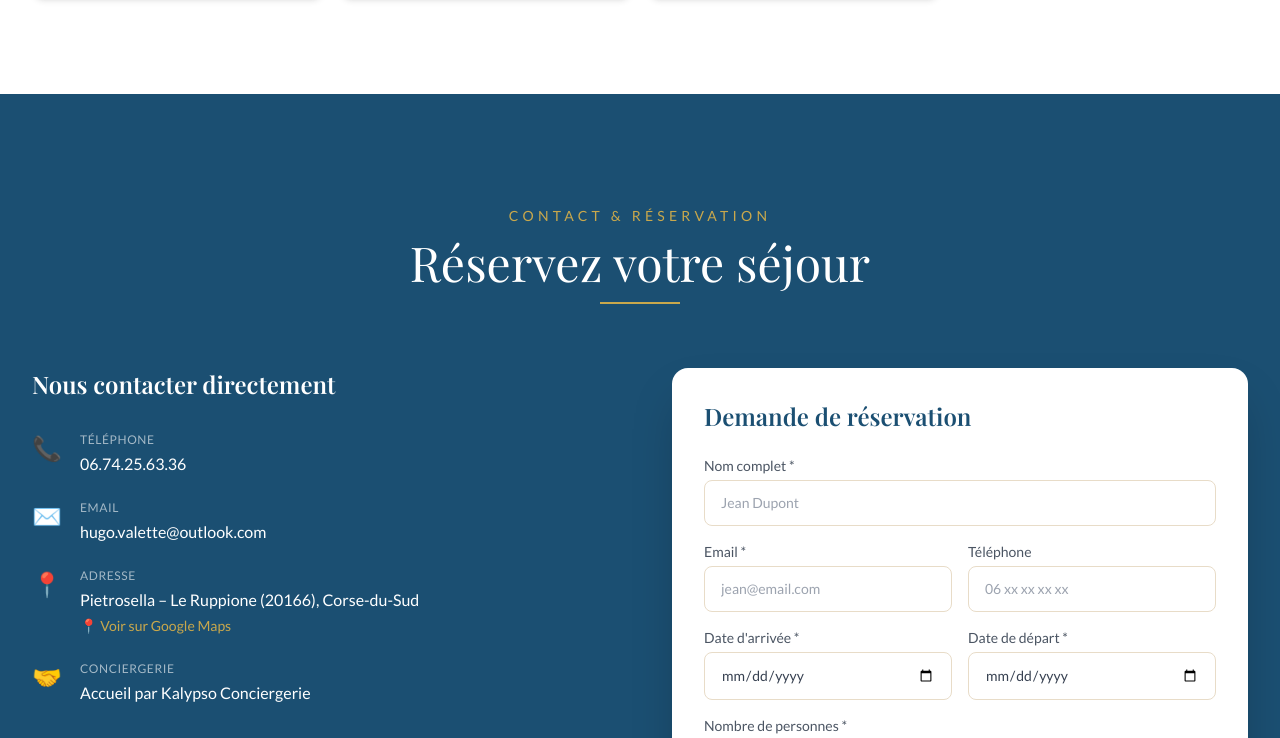
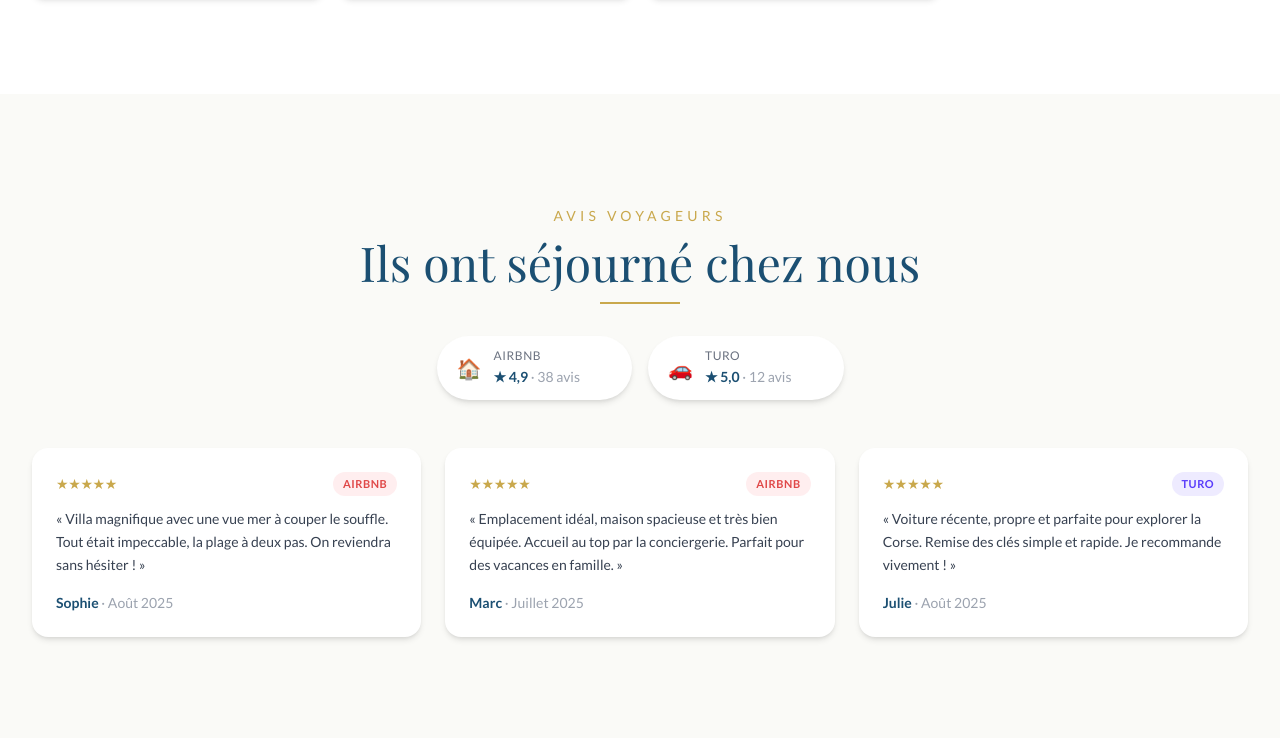
Before and after one commit to hugo2323/carpe-diem-corse, a Next.js app: page / in a window 1280 px wide. Shown: the part 6080-6818 px from the top of the page. Built offline with nearby package versions, Linux system fonts and the light colour scheme; no server answers; a web font is replaced by a local one.

Commit message:
feat: bande avis voyageurs (Airbnb + Turo) avec liens vers les avis complets

```diff
--- /dev/null
+++ b/app/components/ReviewsSection.tsx
@@ -0,0 +1,154 @@
+// Bande « Avis voyageurs ».
+//
+// ⚠️ Airbnb et Turo n'ont pas d'API publique pour récupérer les avis : les
+// extraits ci-dessous sont sélectionnés à la main. Remplace-les par tes vrais
+// avis (et ajuste les notes/nombre d'avis). Les boutons renvoient vers les
+// avis complets sur les plateformes.
+
+const AIRBNB_REVIEWS_URL = "https://www.airbnb.fr/rooms/24533933/reviews";
+const TURO_REVIEWS_URL =
+  "https://turo.com/fr/fr/location-suv/france/undefined/dacia/bigster-hybrid/3517110";
+
+// Notes globales (à remplacer par les vraies).
+const AIRBNB_RATING = { score: "4,9", count: 38 };
+const TURO_RATING = { score: "5,0", count: 12 };
+
+type Review = {
+  platform: "Airbnb" | "Turo";
+  name: string;
+  date: string;
+  stars: number;
+  text: string;
+};
+
+// Extraits d'avis — PLACEHOLDERS à remplacer par de vrais avis.
+const REVIEWS: Review[] = [
+  {
+    platform: "Airbnb",
+    name: "Sophie",
+    date: "Août 2025",
+    text: "Villa magnifique avec une vue mer à couper le souffle. Tout était impeccable, la plage à deux pas. On reviendra sans hésiter !",
+    stars: 5,
+  },
+  {
+    platform: "Airbnb",
+    name: "Marc",
+    date: "Juillet 2025",
+    text: "Emplacement idéal, maison spacieuse et très bien équipée. Accueil au top par la conciergerie. Parfait pour des vacances en famille.",
+    stars: 5,
+  },
+  {
+    platform: "Turo",
+    name: "Julie",
+    date: "Août 2025",
+    text: "Voiture récente, propre et parfaite pour explorer la Corse. Remise des clés simple et rapide. Je recommande vivement !",
+    stars: 5,
+  },
+];
+
+function Stars({ n }: { n: number }) {
+  return (
+    <span className="text-gold text-sm tracking-tight" aria-label={`${n} sur 5`}>
+      {"★".repeat(n)}
+      <span className="text-gray-300">{"★".repeat(5 - n)}</span>
+    </span>
+  );
+}
+
+const PLATFORM_BADGE: Record<Review["platform"], string> = {
+  Airbnb: "bg-[#FF5A5F]/10 text-[#E04848]",
+  Turo: "bg-[#593BFB]/10 text-[#593BFB]",
+};
+
+export default function ReviewsSection() {
+  return (
+    <section id="avis" className="py-20 md:py-28 bg-cream">
+      <div className="max-w-7xl mx-auto px-4 sm:px-6 lg:px-8">
+        <div className="text-center mb-12">
+          <span className="text-gold font-lato text-sm tracking-[0.3em] uppercase mb-3 block">
+            Avis voyageurs
+          </span>
+          <h2 className="font-playfair text-4xl md:text-5xl text-sea-blue mb-4">
+            Ils ont séjourné chez nous
+          </h2>
+          <div className="w-20 h-0.5 bg-gold mx-auto mb-8" />
+
+          {/* Bande notes + liens plateformes */}
+          <div className="flex flex-col sm:flex-row items-center justify-center gap-4">
+            <a
+              href={AIRBNB_REVIEWS_URL}
+              target="_blank"
+              rel="noopener noreferrer"
+              className="group flex items-center gap-3 bg-white rounded-full pl-5 pr-6 py-3 shadow-md hover:shadow-lg transition-all duration-200 hover:-translate-y-0.5"
+            >
+              <span className="text-xl">🏠</span>
+              <span className="text-left">
+                <span className="block font-lato text-xs text-gray-500 uppercase tracking-wider">
+                  Airbnb
+                </span>
+                <span className="font-lato text-sm text-sea-blue font-bold">
+                  ★ {AIRBNB_RATING.score}{" "}
+                  <span className="text-gray-400 font-normal">
+                    · {AIRBNB_RATING.count} avis
+                  </span>
+                </span>
+              </span>
+              <span className="text-gold opacity-0 group-hover:opacity-100 transition-opacity">
+                →
+              </span>
+            </a>
+
+            <a
+              href={TURO_REVIEWS_URL}
+              target="_blank"
+              rel="noopener noreferrer"
+              className="group flex items-center gap-3 bg-white rounded-full pl-5 pr-6 py-3 shadow-md hover:shadow-lg transition-all duration-200 hover:-translate-y-0.5"
+            >
+              <span className="text-xl">🚗</span>
+              <span className="text-left">
+                <span className="block font-lato text-xs text-gray-500 uppercase tracking-wider">
+                  Turo
+                </span>
+                <span className="font-lato text-sm text-sea-blue font-bold">
+                  ★ {TURO_RATING.score}{" "}
+                  <span className="text-gray-400 font-normal">
+                    · {TURO_RATING.count} avis
+                  </span>
+                </span>
+              </span>
+              <span className="text-gold opacity-0 group-hover:opacity-100 transition-opacity">
+                →
+              </span>
+            </a>
+          </div>
+        </div>
+
+        {/* Cartes d'avis */}
+        <div className="grid md:grid-cols-3 gap-6">
+          {REVIEWS.map((r, i) => (
+            <div
+              key={i}
+              className="bg-white rounded-2xl p-6 shadow-md flex flex-col"
+            >
+              <div className="flex items-center justify-between mb-3">
+                <Stars n={r.stars} />
+                <span
+                  className={`font-lato text-[11px] font-bold uppercase tracking-wider px-2.5 py-1 rounded-full ${PLATFORM_BADGE[r.platform]}`}
+                >
+                  {r.platform}
+                </span>
+              </div>
+              <p className="font-lato text-gray-700 text-sm leading-relaxed flex-1">
+                « {r.text} »
+              </p>
+              <p className="font-lato text-sm text-sea-blue font-semibold mt-4">
+                {r.name}
+                <span className="text-gray-400 font-normal"> · {r.date}</span>
+              </p>
+            </div>
+          ))}
+        </div>
+      </div>
+    </section>
+  );
+}
--- a/app/page.tsx
+++ b/app/page.tsx
@@ -6,6 +6,7 @@ import GalleryPreview from "./components/GalleryPreview";
 import AvailabilitySection from "./components/AvailabilitySection";
 import PricingCTA from "./components/PricingCTA";
 import CarSection from "./components/CarSection";
+import ReviewsSection from "./components/ReviewsSection";
 import ContactSection from "./components/ContactSection";
 import Footer from "./components/Footer";
 import { BookingProvider } from "./components/BookingProvider";
@@ -22,6 +23,7 @@ export default function Home() {
         <AvailabilitySection />
         <PricingCTA />
         <CarSection />
+        <ReviewsSection />
         <ContactSection />
       </BookingProvider>
       <Footer />
```
